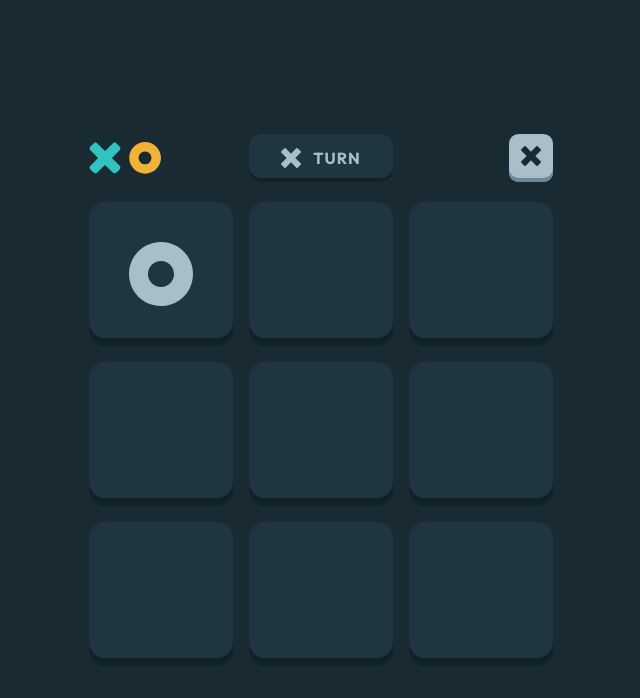
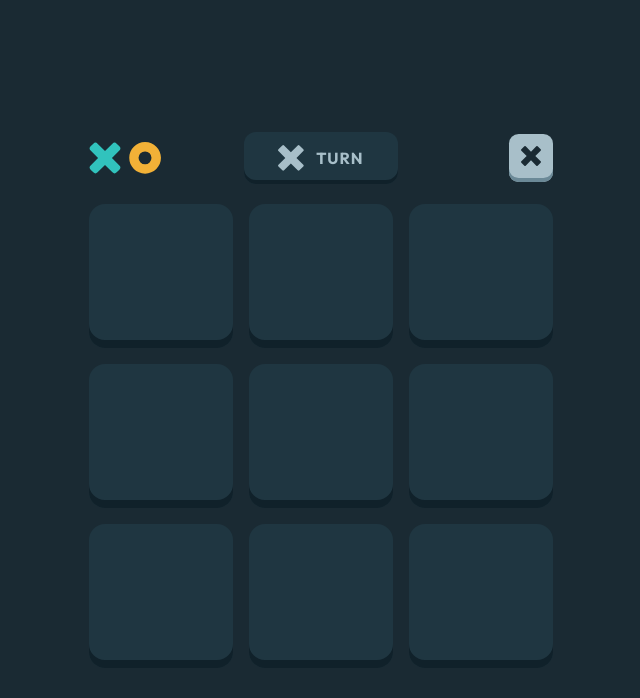
Before and after one commit to mujabom/tic-tac-toe, a React (Vite) app: page / in a window 1280 px wide. Shown: the top 698 px of the page, without its empty margins (319-959 px from the left). Built offline with nearby package versions, Linux system fonts and the light colour scheme.

Commit message:
reponsive

```diff
--- a/src/App.tsx
+++ b/src/App.tsx
@@ -7,7 +7,7 @@ import Button from "./UI/Button";
 
 export default function App() {
   return (
-    <div className="flex items-center justify-center min-h-screen px-10 font-outfit text-cl-silver text-body bg-cd-navy">
+    <div className="flex items-center min-w-[19rem] justify-center min-h-screen px-10 font-outfit text-cl-silver text-body bg-cd-navy">
       {/* <NewGameMenu /> */}
       <GameScreen />
     </div>
@@ -20,28 +20,22 @@ function GameScreen() {
       {/* hrader */}
       <div className="flex flex-row items-center justify-between">
         <Logo />
-        <div className="flex items-center justify-center h-12 gap-3 bg-cd-semi-navy w-36 shadow-i-navy-s rounded-xl">
-          <X className="w-5" />
+        <div className="flex m-auto  items-center aspect-[3] w-1/3 justify-center gap-3 bg-cd-semi-navy shadow-i-navy-s rounded-xl">
+          <X className="w-2/12 " />
           <h1 className="text-heading-xs">TURN</h1>
         </div>
-        <Button variant="secondary" color="blue" className="ml-7">
+        <Button variant="secondary" color="blue" className="md:ml-7">
           <X className="w-5" />
         </Button>
       </div>
 
       {/* grid */}
       <div className="grid grid-cols-3 gap-4">
-        <div className="grid bg-cd-semi-navy place-content-center h-36 w-36 rounded-2xl shadow-i-navy">
-          <O className="w-16" />
-        </div>
-        <div className="p-4 bg-cd-semi-navy h-36 w-36 rounded-2xl shadow-i-navy"></div>
-        <div className="p-4 bg-cd-semi-navy h-36 w-36 rounded-2xl shadow-i-navy"></div>
-        <div className="p-4 bg-cd-semi-navy h-36 w-36 rounded-2xl shadow-i-navy"></div>
-        <div className="p-4 bg-cd-semi-navy h-36 w-36 rounded-2xl shadow-i-navy"></div>
-        <div className="p-4 bg-cd-semi-navy h-36 w-36 rounded-2xl shadow-i-navy"></div>
-        <div className="p-4 bg-cd-semi-navy h-36 w-36 rounded-2xl shadow-i-navy"></div>
-        <div className="p-4 bg-cd-semi-navy h-36 w-36 rounded-2xl shadow-i-navy"></div>
-        <div className="p-4 bg-cd-semi-navy h-36 w-36 rounded-2xl shadow-i-navy"></div>
+        {Array.from({ length: 9 }).map((_, i) => (
+          <div className=" bg-cd-semi-navy p-[15%] pb-[20%] flex items-center justify-center aspect-square rounded-2xl shadow-i-navy">
+            {i > 10 && <O />}
+          </div>
+        ))}
       </div>
     </div>
   );
--- a/tailwind.config.js
+++ b/tailwind.config.js
@@ -59,7 +59,7 @@ export default {
 
       screens: {
         sm: "450px",
-        md: "768px", // Change this to your desired value
+        md: "450px", // Change this to your desired value
         lg: "1024px",
         xl: "1280px",
         "2xl": "1536px",
```
